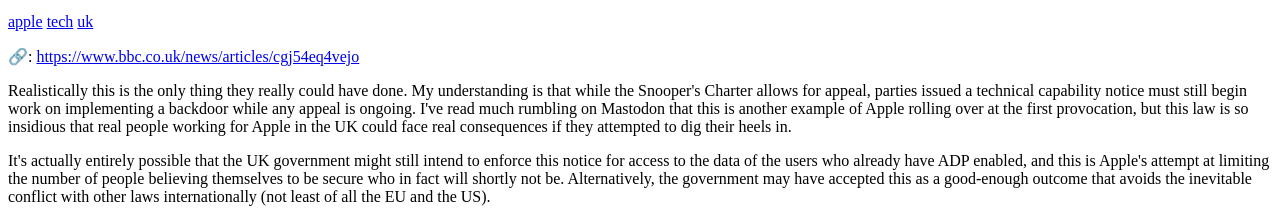
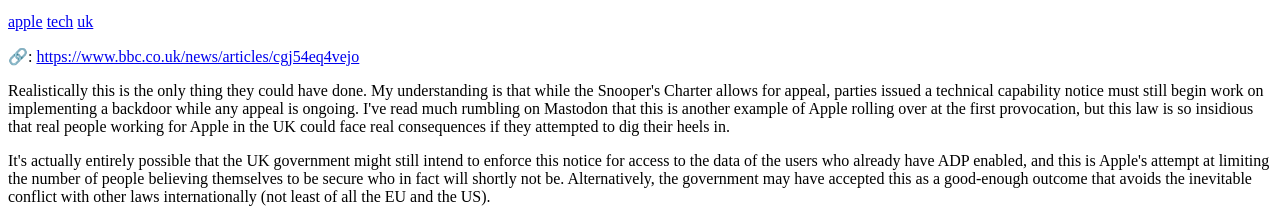
Before and after one commit to mpbarlow/blog-11ty, an Eleventy site: page src/posts/apple-pulls-adp-in-uk.md in a window 1280 px wide. Shown: the part 124-343 px from the top of the page. Built offline with nearby package versions, Linux system fonts and the light colour scheme; Eleventy itself is replaced by a stand-in of ours; files that its build step writes are made by us from their sources.

Commit message:
ugh words are hard

```diff
--- a/src/posts/apple-pulls-adp-in-uk.md
+++ b/src/posts/apple-pulls-adp-in-uk.md
@@ -9,7 +9,7 @@
 
 🔗: [https://www.bbc.co.uk/news/articles/cgj54eq4vejo](https://www.bbc.co.uk/news/articles/cgj54eq4vejo)
 
-Realistically this is the only thing they really could have done. My understanding is that while the Snooper's Charter allows for appeal, parties issued a technical capability notice must still begin work on implementing a backdoor while any appeal is ongoing. I've read much rumbling on Mastodon that this is another example of Apple rolling over at the first provocation, but this law is so insidious that real people working for Apple in the UK could face real consequences if they attempted to dig their heels in.
+Realistically this is the only thing they could have done. My understanding is that while the Snooper's Charter allows for appeal, parties issued a technical capability notice must still begin work on implementing a backdoor while any appeal is ongoing. I've read much rumbling on Mastodon that this is another example of Apple rolling over at the first provocation, but this law is so insidious that real people working for Apple in the UK could face real consequences if they attempted to dig their heels in.
 
 It's actually entirely possible that the UK government might still intend to enforce this notice for access to the data of the users who already have ADP enabled, and this is Apple's attempt at limiting the number of people believing themselves to be secure who in fact will shortly not be. Alternatively, the government may have accepted this as a good-enough outcome that avoids the inevitable conflict with other laws internationally (not least of all the EU and the US).
 
```
